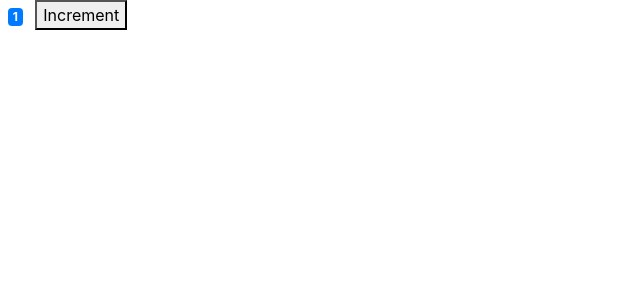
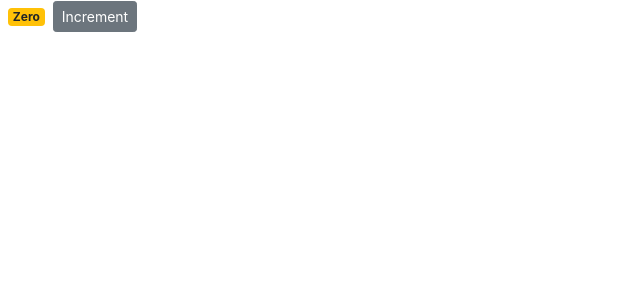
Before and after one commit to yaronmmuze/counter-app, a React (Create React App) app: page / in a window 1280 px wide. Shown: the top 300 px of the page, without its empty margins (0-640 px from the left). Built offline with nearby package versions, Linux system fonts and the light colour scheme.

Commit message:
getBadgeClasses

```diff
--- a/src/components/counter.jsx
+++ b/src/components/counter.jsx
@@ -2,14 +2,18 @@
 
 class Counter extends Component {
   state = {
-    count: 1
+    count: 0
+  };
+  styles = {
+    fontSize: 15,
+    fontWeight: "bold"
   };
   // state = {  }
   render() {
     return (
       <dev>
-        <span className="badge badge-primary m-2"> {this.formatCount()}</span>{" "}
-        <button>Increment</button>
+        <span className={this.getBadgeClasses()}>{this.formatCount()}</span>
+        <button className="btn btn-secondary btn-sm">Increment</button>
       </dev>
     );
   }
@@ -17,6 +21,11 @@
     const { count } = this.state;
     return count === 0 ? "Zero" : count;
   }
+  getBadgeClasses() {
+    let classes = "badge m-2 badge-";
+    classes += this.state.count === 0 ? "warning" : "primary";
+    return classes;
+  }
 }
 
 export default Counter;
```
